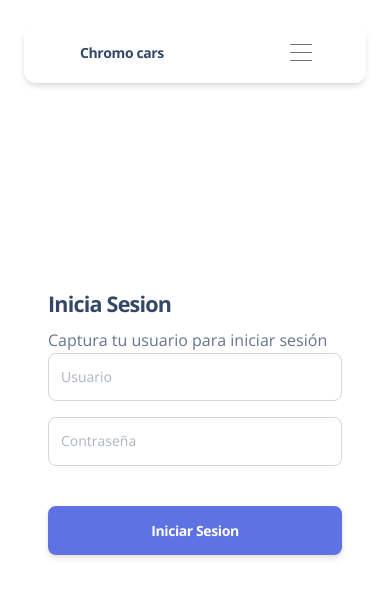
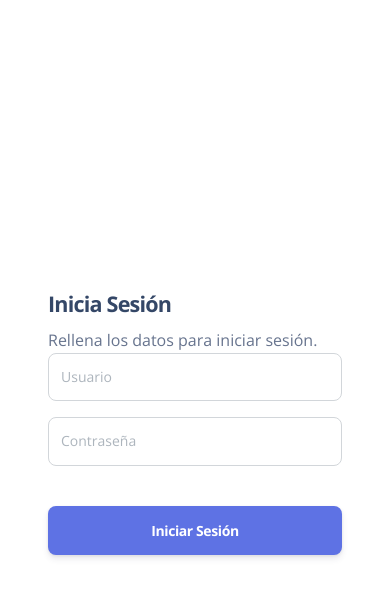
Before and after one commit to VictoriaVargas/tallerautomotriz, a PHP site: page / in a window 390 px wide. Shown: the top 597 px of the page. Run offline with PHP 8.4, Linux system fonts and the light colour scheme; some libraries are stand-ins or nearby versions.

Commit message:
Cambios en el login acentos y barra superior

```diff
--- a/controllers/clientes.controller.php
+++ b/controllers/clientes.controller.php
@@ -3,6 +3,12 @@ class ControladorClientes{
     static public function ctrCrearCliente(){
         if(isset($_POST["nombre"])){
             $tabla = "clientes";
+            /* Formato de RUT 8 numeros  , - , letra "k" unicamente o numero del 0 al 9 */
+            /* Aquí va la validación del RUT */
+
+
+
+            /* Arreglo en donde se guarda la informacion de los inputs */
             $datos = Array(
                 "rut"=>$_POST["rut"],
                 "comuna"=>$_POST["comuna"],
@@ -11,13 +17,15 @@ class ControladorClientes{
                 "email"=>$_POST["email"],
                 "telefono"=>$_POST["telefono"]
             );
+            /* Ejecucion del script de inserción a la base de datos */
             $respuesta = ModeloClientes::mdlCrearCliente($tabla, $datos);
+            /* Validaciones de insercion y errores en la insercion */
             if($respuesta == "ok"){
                 echo
                     '<script>
                         Swal.fire({
                             icon: "success",
-                            title: "Cliente creada exitosamente.",
+                            title: "Cliente creado exitosamente.",
                             showConfirmButton: true,
                             confirmButtonText: "Cerrar",
                             closeOnConfirm : false
--- a/views/modules/login.php
+++ b/views/modules/login.php
@@ -26,23 +26,7 @@
   <div class="container position-sticky z-index-sticky top-0">
     <div class="row">
       <div class="col-12">
-        <!-- Navbar -->
-        <nav class="navbar navbar-expand-lg blur border-radius-lg top-0 z-index-3 shadow position-absolute mt-4 py-2 start-0 end-0 mx-4">
-          <div class="container-fluid">
-            <a class="navbar-brand font-weight-bolder ms-lg-0 ms-3 " href="views/pages/dashboard.html">
-              Chromo cars
-            </a>
-            <button class="navbar-toggler shadow-none ms-2" type="button" data-bs-toggle="collapse" data-bs-target="#navigation" aria-controls="navigation" aria-expanded="false" aria-label="Toggle navigation">
-              <span class="navbar-toggler-icon mt-2">
-                <span class="navbar-toggler-bar bar1"></span>
-                <span class="navbar-toggler-bar bar2"></span>
-                <span class="navbar-toggler-bar bar3"></span>
-              </span>
-            </button>
 
-          </div>
-        </nav>
-        <!-- End Navbar -->
       </div>
     </div>
   </div>
@@ -54,8 +38,8 @@
             <div class="col-xl-4 col-lg-5 col-md-7 d-flex flex-column mx-lg-0 mx-auto">
               <div class="card card-plain">
                 <div class="card-header pb-0 text-start">
-                  <h4 class="font-weight-bolder">Inicia Sesion</h4>
-                  <p class="mb-0">Captura tu usuario para iniciar sesión</p>
+                  <h4 class="font-weight-bolder">Inicia Sesión</h4>
+                  <p class="mb-0">Rellena los datos para iniciar sesión.</p>
                 </div>
                 <div class="card-body">
                   <form role="form" method="POST" autocomplete="off">
@@ -66,7 +50,7 @@
                       <input type="password" name="password" class="form-control form-control-lg" placeholder="Contraseña" aria-label="Password">
                     </div>
                     <div class="text-center">
-                      <button type="submit" class="btn btn-lg btn-primary btn-lg w-100 mt-4 mb-0">Iniciar Sesion</button>
+                      <button type="submit" class="btn btn-lg btn-primary btn-lg w-100 mt-4 mb-0">Iniciar Sesión</button>
                     </div>
                     <?php
                       $login = new ControladorUsuarios();
--- a/views/plantilla.php
+++ b/views/plantilla.php
@@ -34,6 +34,9 @@ session_start();
     <!-- Helpers -->
     <script src="views/assets2/vendor/js/helpers.js"></script>
     <script src="views/assets2/js/config.js"></script>
+
+    <!-- Sweetalert Libreria para control de mensajes -->
+    <script src="//cdn.jsdelivr.net/npm/sweetalert2@11"></script>
 </head>
 
 <?php
```
Also changed, not shown: views/modules/crearcliente.php (+12 -9 lines).
